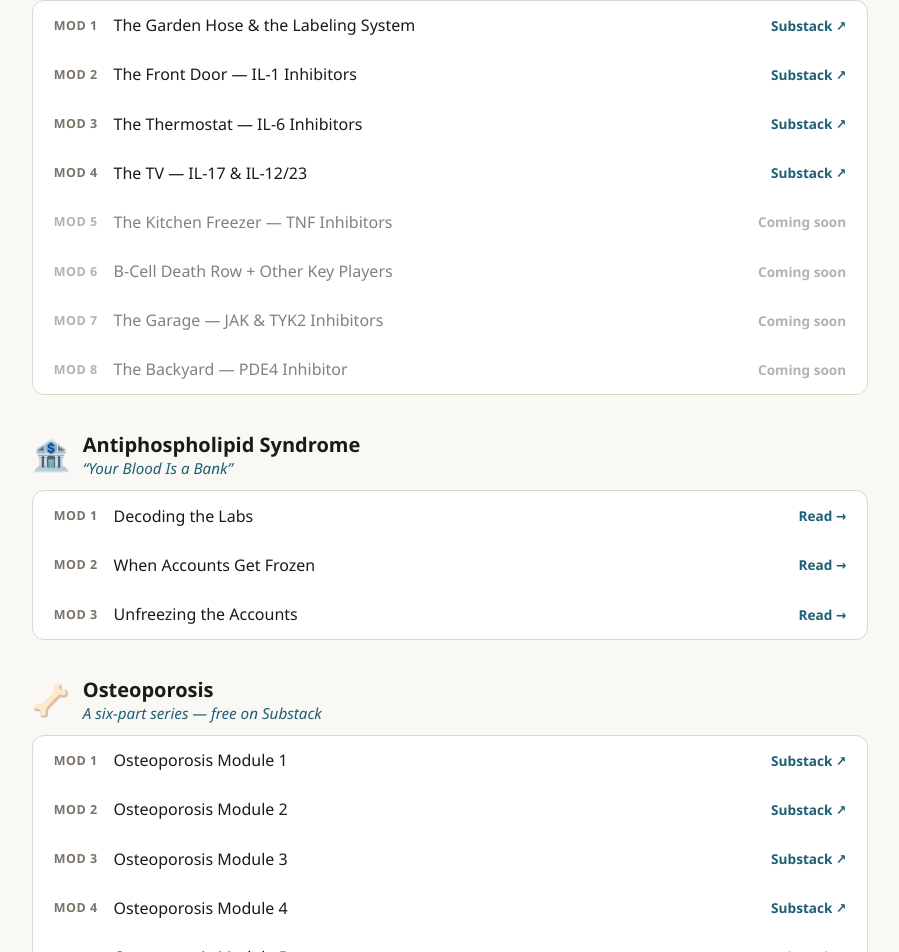
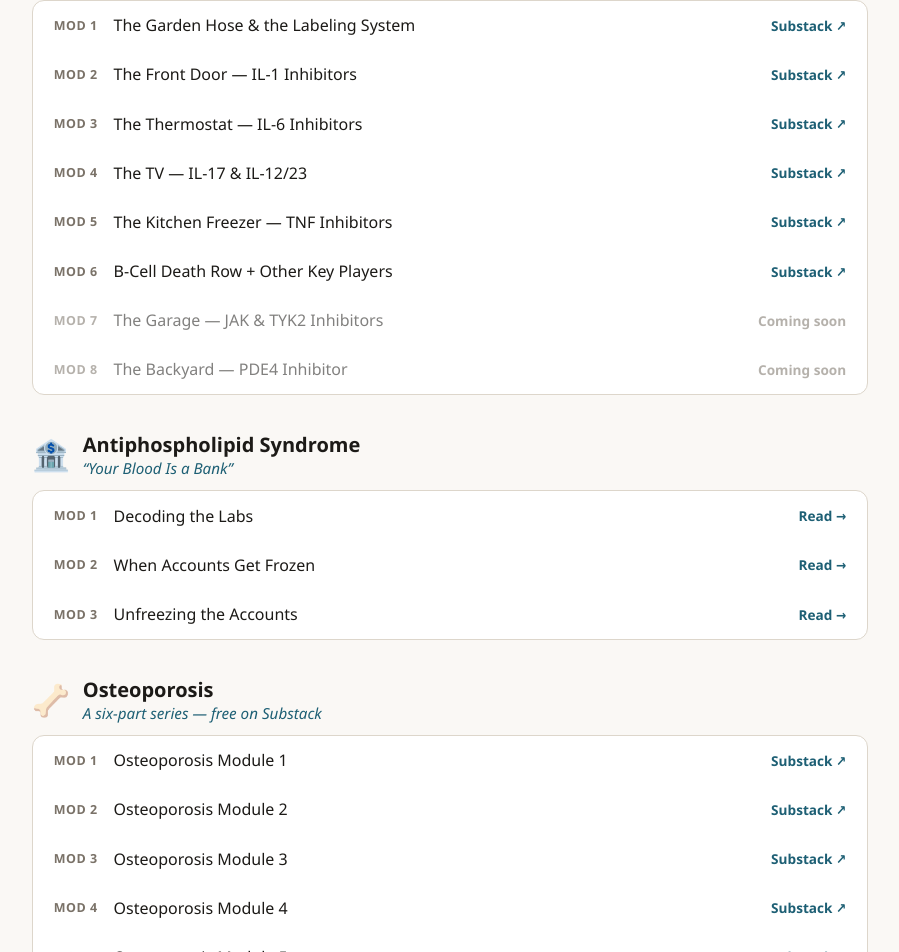
Before and after one commit to rheumify/rheumify-website, a Next.js app: page /learning in a window 1280 px wide. Shown: the part 1139-2091 px from the top of the page, without its empty margins (190-1089 px from the left). Built offline with nearby package versions, Linux system fonts and the light colour scheme.

Commit message:
Biologics 5-6 live on Substack (7-8 coming soon)

```diff
--- a/app/learning/page.js
+++ b/app/learning/page.js
@@ -227,8 +227,8 @@ export default function LearningPage() {
             <li><a className="module-link" href="https://rheumify.substack.com/p/biologics-module-2?r=5swh49" target="_blank" rel="noopener noreferrer"><span className="ml-num">Mod 2</span><span className="ml-title">The Front Door &mdash; IL-1 Inhibitors</span><span className="ml-meta">Substack &#8599;</span></a></li>
             <li><a className="module-link" href="https://rheumify.substack.com/p/biologic-module-3?r=5swh49" target="_blank" rel="noopener noreferrer"><span className="ml-num">Mod 3</span><span className="ml-title">The Thermostat &mdash; IL-6 Inhibitors</span><span className="ml-meta">Substack &#8599;</span></a></li>
             <li><a className="module-link" href="https://rheumify.substack.com/p/biologics-module-4?r=5swh49" target="_blank" rel="noopener noreferrer"><span className="ml-num">Mod 4</span><span className="ml-title">The TV &mdash; IL-17 &amp; IL-12/23</span><span className="ml-meta">Substack &#8599;</span></a></li>
-            <li><span className="module-link coming-soon"><span className="ml-num">Mod 5</span><span className="ml-title">The Kitchen Freezer &mdash; TNF Inhibitors</span><span className="ml-meta">Coming soon</span></span></li>
-            <li><span className="module-link coming-soon"><span className="ml-num">Mod 6</span><span className="ml-title">B-Cell Death Row + Other Key Players</span><span className="ml-meta">Coming soon</span></span></li>
+            <li><a className="module-link" href="https://rheumify.substack.com/p/biologics-module-5?r=5swh49" target="_blank" rel="noopener noreferrer"><span className="ml-num">Mod 5</span><span className="ml-title">The Kitchen Freezer &mdash; TNF Inhibitors</span><span className="ml-meta">Substack &#8599;</span></a></li>
+            <li><a className="module-link" href="https://rheumify.substack.com/p/biologics-module?r=5swh49" target="_blank" rel="noopener noreferrer"><span className="ml-num">Mod 6</span><span className="ml-title">B-Cell Death Row + Other Key Players</span><span className="ml-meta">Substack &#8599;</span></a></li>
             <li><span className="module-link coming-soon"><span className="ml-num">Mod 7</span><span className="ml-title">The Garage &mdash; JAK &amp; TYK2 Inhibitors</span><span className="ml-meta">Coming soon</span></span></li>
             <li><span className="module-link coming-soon"><span className="ml-num">Mod 8</span><span className="ml-title">The Backyard &mdash; PDE4 Inhibitor</span><span className="ml-meta">Coming soon</span></span></li>
           </ul>
```
